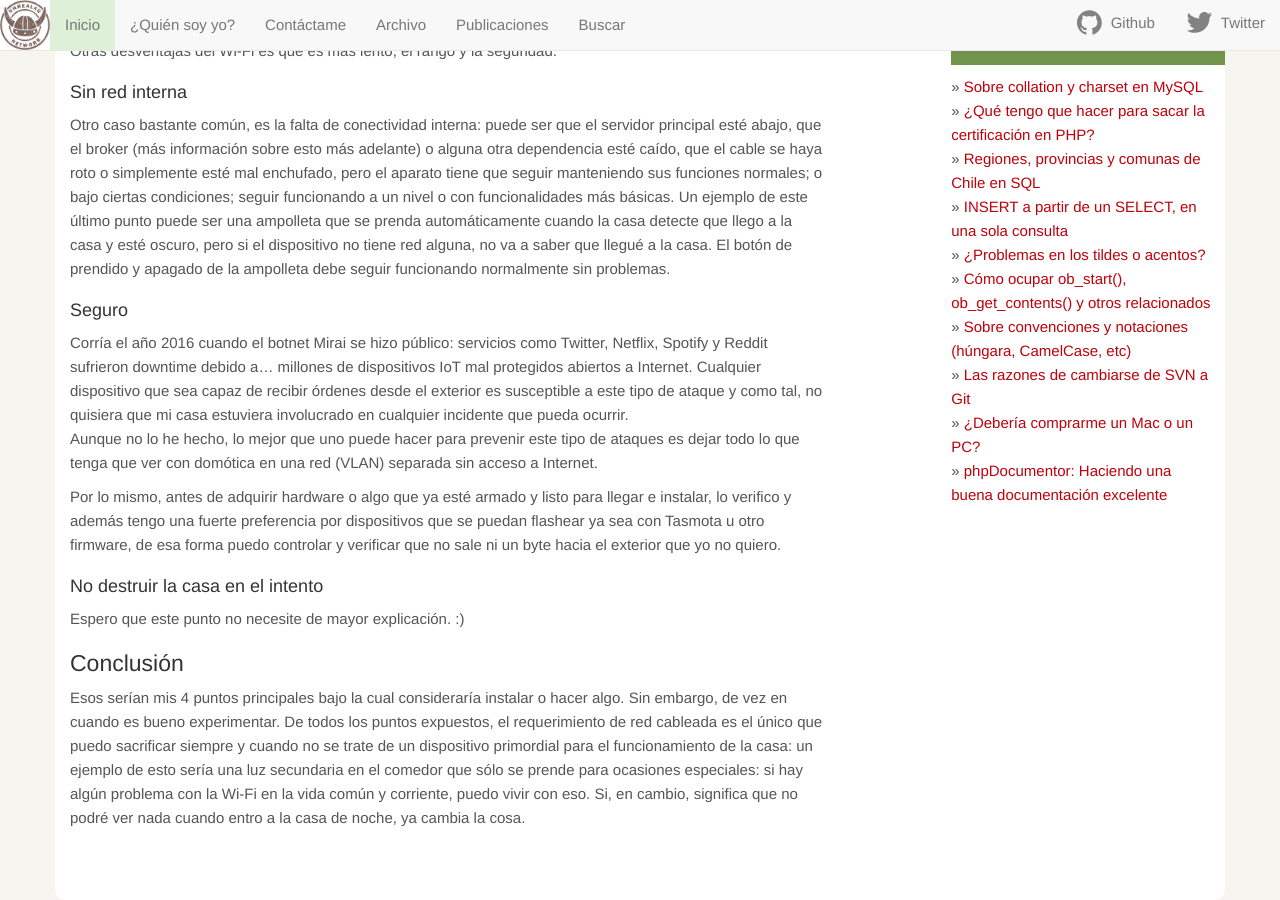
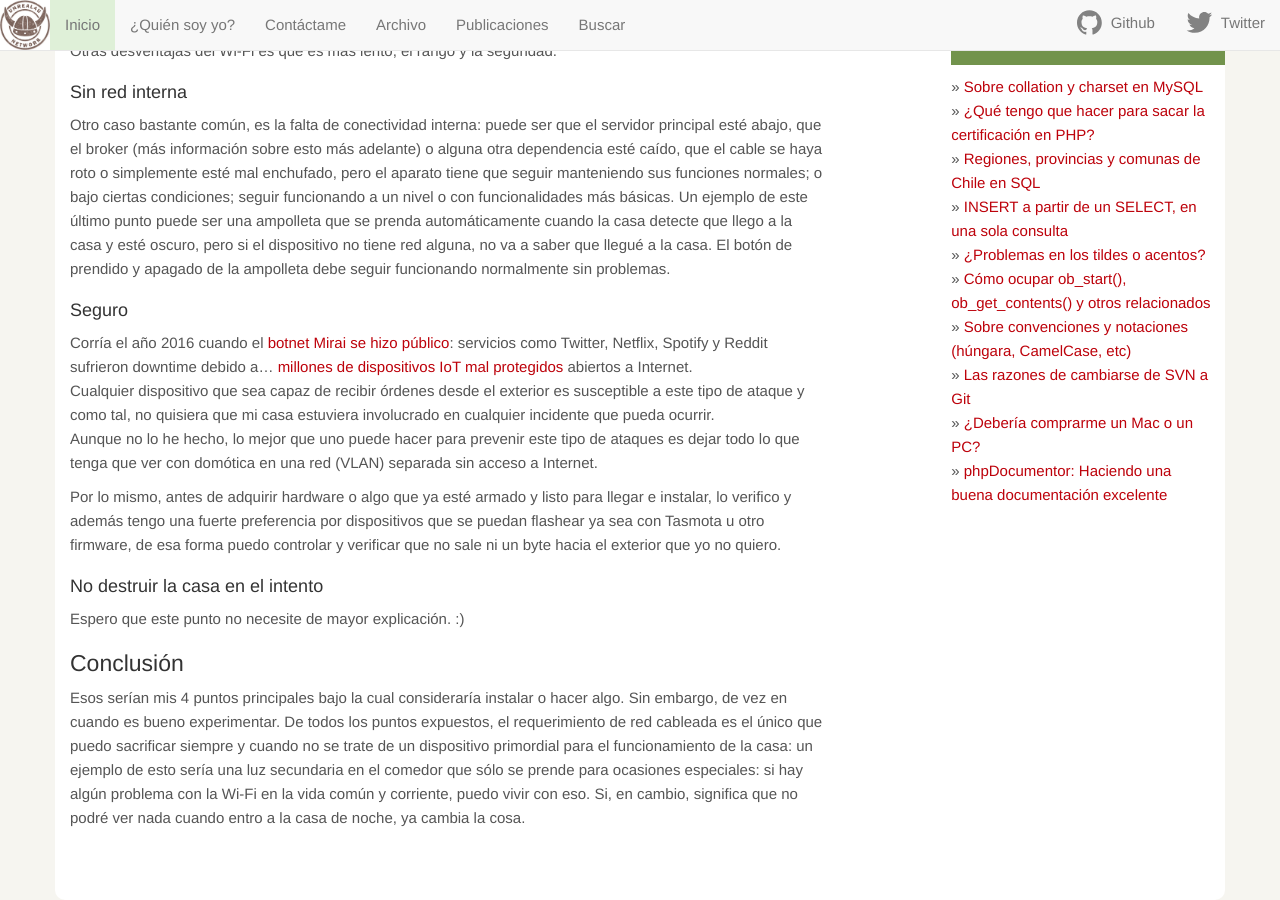
Before and after one commit to unreal4u/blog, a Jekyll site: the page built from _posts/2019/2019-04-23-exigencias-en-iot.markdown, in a window 1280 px wide and 900 px high, scrolled down 1226 px. Built offline with Jekyll 4.4.1, drawn with Linux system fonts in a browser that asks for light colours; comment, search, counter and statistics services are not loaded; some of the changed lines change nothing that is shown.

Commit message:
Links to sources

```diff
--- a/_posts/2019/2019-04-23-exigencias-en-iot.markdown
+++ b/_posts/2019/2019-04-23-exigencias-en-iot.markdown
@@ -71,8 +71,10 @@ seguir funcionando normalmente sin problemas.
 
 ### Seguro
 
-Corría el año 2016 cuando el botnet Mirai se hizo público: servicios como Twitter, Netflix, Spotify y Reddit sufrieron
-downtime debido a... millones de dispositivos IoT mal protegidos abiertos a Internet.
+Corría el año 2016 cuando el [botnet Mirai se hizo público](https://www.theverge.com/2016/10/21/13362354/dyn-dns-ddos-attack-cause-outage-status-explained):
+servicios como Twitter, Netflix, Spotify y Reddit sufrieron downtime debido a... [millones de dispositivos IoT mal
+protegidos](https://st.drweb.com/static/new-www/news/2016/september/Investigation_of_Linux.Mirai_Trojan_family_en.pdf)
+abiertos a Internet.
 Cualquier dispositivo que sea capaz de recibir órdenes desde el exterior es susceptible a este tipo de ataque y como
 tal, no quisiera que mi casa estuviera involucrado en cualquier incidente que pueda ocurrir.
 Aunque no lo he hecho, lo mejor que uno puede hacer para prevenir este tipo de ataques es dejar todo lo que tenga que
```
